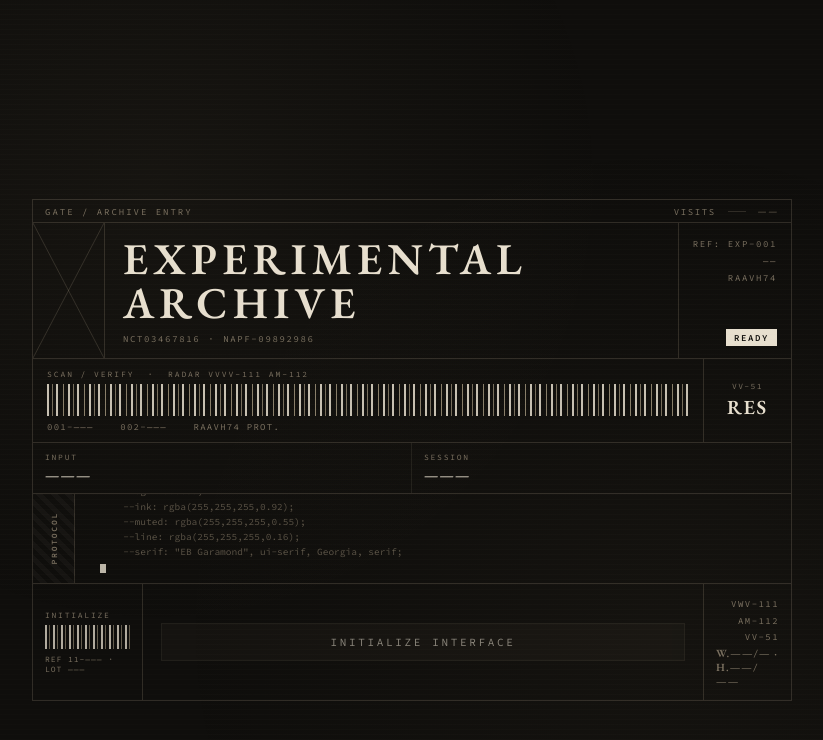
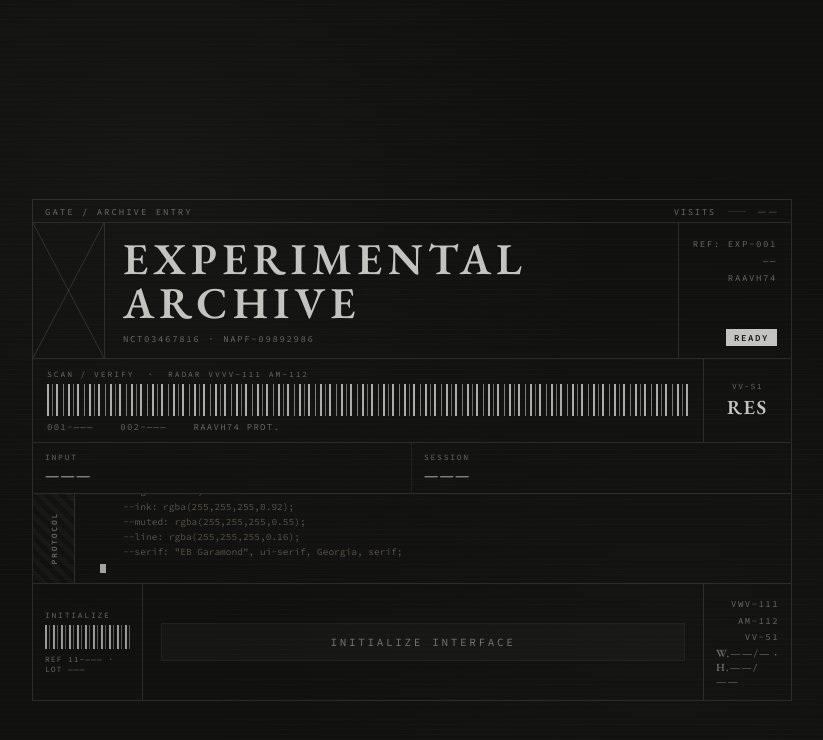
Before and after one commit to jofrearchive/jofrearchive, a Jekyll site: the page built from index.html, in a window 1280 px wide. Shown: the top 740 px of the page, without its empty margins (228-1051 px from the left). Built offline with Jekyll 4.4.1, drawn with Linux system fonts in a browser that asks for light colours.

Commit message:
Update index.html

```diff
--- a/index.html
+++ b/index.html
@@ -12,11 +12,11 @@ layout: none
   <link href="https://fonts.googleapis.com/css2?family=EB+Garamond:wght@500;600&family=Source+Code+Pro:wght@400;600&display=swap" rel="stylesheet">
   <style>
     :root{
-      --bg: #0f0e0c;
-      --ink: #e8e0d0;
-      --muted: #7a7060;
-      --line: rgba(200,185,155,0.18);
-      --line2: rgba(200,185,155,0.10);
+      --bg: #111110;
+      --ink: #c4c4c0;
+      --muted: #696968;
+      --line: rgba(180,180,176,0.16);
+      --line2: rgba(180,180,176,0.09);
       --serif: "EB Garamond", ui-serif, Georgia, serif;
       --mono: "Source Code Pro", ui-monospace, monospace;
     }
@@ -34,9 +34,9 @@ layout: none
       content:"";
       position:fixed; inset:0;
       background:
-        radial-gradient(circle at 30% 20%, rgba(210,185,140,0.04), transparent 40%),
-        radial-gradient(circle at 70% 70%, rgba(200,175,130,0.03), transparent 46%),
-        repeating-linear-gradient(0deg, rgba(200,185,155,0.015) 0px, rgba(200,185,155,0.015) 1px, transparent 1px, transparent 5px);
+        radial-gradient(circle at 30% 20%, rgba(180,180,176,0.03), transparent 40%),
+        radial-gradient(circle at 70% 70%, rgba(180,180,176,0.02), transparent 46%),
+        repeating-linear-gradient(0deg, rgba(180,180,176,0.014) 0px, rgba(180,180,176,0.014) 1px, transparent 1px, transparent 5px);
       pointer-events:none;
       z-index:10;
     }
@@ -60,7 +60,7 @@ layout: none
       color:var(--ink); letter-spacing:.1em;
       transition: color .4s;
     }
-    .visit-count.flash { color:#e8e0d0; }
+    .visit-count.flash { color:#c4c4c0; }
 
     /* Header label */
     .header-label {
@@ -78,7 +78,7 @@ layout: none
       pointer-events:none;
     }
     .hl-priority svg line {
-      stroke: rgba(200,185,155,0.18);
+      stroke: rgba(180,180,176,0.18);
       stroke-width:1;
       vector-effect: non-scaling-stroke;
     }
@@ -86,11 +86,11 @@ layout: none
     .hl-priority-val { font-family:var(--serif); font-weight:600; font-size:44px; line-height:1; color:var(--ink); }
     .hl-main { padding:14px 18px; display:flex; flex-direction:column; justify-content:space-between; gap:8px; }
     .hl-kicker { font-size:9px; letter-spacing:.26em; text-transform:uppercase; color:var(--muted); }
-    .hl-title { font-family:var(--serif); font-weight:600; font-size:clamp(28px,5vw,44px); letter-spacing:.12em; text-transform:uppercase; line-height:1.0; color:#e8e0d0; }
+    .hl-title { font-family:var(--serif); font-weight:600; font-size:clamp(28px,5vw,44px); letter-spacing:.12em; text-transform:uppercase; line-height:1.0; color:#c4c4c0; }
     .hl-sub { font-size:9px; letter-spacing:.18em; text-transform:uppercase; color:var(--muted); display:flex; gap:8px; flex-wrap:wrap; }
     .hl-right { border-left:1px solid var(--line); padding:12px 14px; display:flex; flex-direction:column; justify-content:space-between; align-items:flex-end; min-width:92px; }
     .hl-ref { font-size:9px; letter-spacing:.18em; text-transform:uppercase; color:var(--muted); text-align:right; line-height:1.9; }
-    .hl-status-badge { background:#e8e0d0; color:#0f0e0c; font-size:9px; font-weight:600; letter-spacing:.18em; text-transform:uppercase; padding:3px 8px; }
+    .hl-status-badge { background:#c4c4c0; color:#111110; font-size:9px; font-weight:600; letter-spacing:.18em; text-transform:uppercase; padding:3px 8px; }
 
     /* Barcode row */
     .barcode-row { border:1px solid var(--line); border-bottom:none; display:grid; grid-template-columns:1fr 88px; align-items:stretch; }
@@ -99,13 +99,13 @@ layout: none
     .bc-bar {
       height:32px;
       background:repeating-linear-gradient(90deg,
-        rgba(232,224,208,0.85) 0px, rgba(232,224,208,0.85) 2px,
+        rgba(200,200,196,0.85) 0px, rgba(200,200,196,0.85) 2px,
         transparent 2px, transparent 5px,
-        rgba(200,185,155,0.55) 5px, rgba(200,185,155,0.55) 6px,
+        rgba(180,180,176,0.55) 5px, rgba(180,180,176,0.55) 6px,
         transparent 6px, transparent 9px,
-        rgba(232,224,208,0.85) 9px, rgba(232,224,208,0.85) 11px,
+        rgba(200,200,196,0.85) 9px, rgba(200,200,196,0.85) 11px,
         transparent 11px, transparent 16px,
-        rgba(200,185,155,0.65) 16px, rgba(200,185,155,0.65) 17px,
+        rgba(180,180,176,0.65) 16px, rgba(180,180,176,0.65) 17px,
         transparent 17px, transparent 21px);
     }
     .bc-num { font-size:9px; letter-spacing:.14em; color:var(--muted); }
@@ -119,7 +119,7 @@ layout: none
     .info-cell:last-child { border-right:none; }
     .ic-label { font-size:8px; letter-spacing:.22em; text-transform:uppercase; color:var(--muted); }
     .ic-val { font-family:var(--serif); font-size:15px; font-weight:600; letter-spacing:.08em; text-transform:uppercase; color:var(--ink); transition:color .4s; }
-    .ic-val.flash { color:#e8e0d0; }
+    .ic-val.flash { color:#c4c4c0; }
 
     /* ── TYPEWRITER CODE BAND ── */
     .desc-band {
@@ -129,7 +129,7 @@ layout: none
     }
     .desc-marker {
       border-right:1px solid var(--line);
-      background:repeating-linear-gradient(45deg, transparent 0px, transparent 5px, rgba(200,185,155,0.04) 5px, rgba(200,185,155,0.04) 10px);
+      background:repeating-linear-gradient(45deg, transparent 0px, transparent 5px, rgba(180,180,176,0.04) 5px, rgba(180,180,176,0.04) 10px);
       display:flex; align-items:center; justify-content:center;
     }
     .desc-marker span { font-size:8px; font-weight:600; letter-spacing:.22em; text-transform:uppercase; color:var(--muted); writing-mode:vertical-rl; transform:rotate(180deg); }
@@ -138,8 +138,8 @@ layout: none
     .code-stream-wrap::before, .code-stream-wrap::after {
       content:""; position:absolute; left:0; right:0; height:20px; z-index:2; pointer-events:none;
     }
-    .code-stream-wrap::before { top:0; background:linear-gradient(to bottom, #0f0e0c 30%, transparent); }
-    .code-stream-wrap::after  { bottom:0; background:linear-gradient(to top, #0f0e0c 30%, transparent); }
+    .code-stream-wrap::before { top:0; background:linear-gradient(to bottom, #111110 30%, transparent); }
+    .code-stream-wrap::after  { bottom:0; background:linear-gradient(to top, #111110 30%, transparent); }
 
     /* The visible typewriter area — scrolls up automatically */
     #codeDisplay {
@@ -155,7 +155,7 @@ layout: none
     .tw-cursor {
       display:inline-block;
       width:6px; height:1em;
-      background:rgba(232,224,208,0.8);
+      background:rgba(200,200,196,0.8);
       vertical-align:text-bottom;
       animation:blink .72s step-end infinite;
     }
@@ -167,32 +167,32 @@ layout: none
     .fl-scan-label { font-size:8px; letter-spacing:.22em; text-transform:uppercase; color:var(--muted); }
     .fl-scan-bar {
       height:24px;
-      background:repeating-linear-gradient(90deg, rgba(232,224,208,0.75) 0px, rgba(232,224,208,0.75) 2px, transparent 2px, transparent 4px, rgba(200,185,155,0.45) 4px, rgba(200,185,155,0.45) 5px, transparent 5px, transparent 8px);
+      background:repeating-linear-gradient(90deg, rgba(200,200,196,0.75) 0px, rgba(200,200,196,0.75) 2px, transparent 2px, transparent 4px, rgba(180,180,176,0.45) 4px, rgba(180,180,176,0.45) 5px, transparent 5px, transparent 8px);
     }
     .fl-scan-num { font-size:8px; letter-spacing:.12em; color:var(--muted); }
     .fl-cta { padding:14px 18px; display:flex; flex-direction:column; gap:8px; justify-content:center; }
     .fl-cta-hint { font-size:9px; letter-spacing:.26em; text-transform:uppercase; color:var(--muted); }
     @keyframes btnPulse {
-      0%,100% { opacity:1; border-color:rgba(200,185,155,0.30); }
-      50%      { opacity:0.55; border-color:rgba(200,185,155,0.12); }
+      0%,100% { opacity:1; border-color:rgba(180,180,176,0.30); }
+      50%      { opacity:0.55; border-color:rgba(180,180,176,0.12); }
     }
     .btn {
-      appearance:none; border:1px solid rgba(200,185,155,0.30);
-      background:rgba(200,185,155,0.06); color:#e8e0d0;
+      appearance:none; border:1px solid rgba(180,180,176,0.30);
+      background:rgba(180,180,176,0.06); color:#c4c4c0;
       font-family:var(--mono); font-size:11px; letter-spacing:.24em; text-transform:uppercase;
       padding:11px 18px; cursor:pointer;
       transition:background .12s, border-color .12s, transform .08s;
       position:relative; overflow:hidden;
       animation: btnPulse 3.2s ease-in-out infinite;
     }
-    .btn::after { content:""; position:absolute; top:0; left:-100%; width:60%; height:100%; background:linear-gradient(90deg, transparent, rgba(200,185,155,0.08), transparent); transition:left .35s ease; }
-    .btn:hover { background:rgba(200,185,155,0.12); border-color:rgba(200,185,155,0.45); transform:translateY(-1px); animation:none; opacity:1; }
+    .btn::after { content:""; position:absolute; top:0; left:-100%; width:60%; height:100%; background:linear-gradient(90deg, transparent, rgba(180,180,176,0.08), transparent); transition:left .35s ease; }
+    .btn:hover { background:rgba(180,180,176,0.12); border-color:rgba(180,180,176,0.45); transform:translateY(-1px); animation:none; opacity:1; }
     .btn:hover::after { left:160%; }
     .btn:active { transform:translateY(0); }
-    .btn:focus-visible { outline:2px solid rgba(200,185,155,0.30); outline-offset:3px; }
+    .btn:focus-visible { outline:2px solid rgba(180,180,176,0.30); outline-offset:3px; }
     .fl-meta { border-left:1px solid var(--line); padding:12px; display:flex; flex-direction:column; justify-content:space-between; align-items:flex-end; }
     .fl-meta-top { font-size:9px; letter-spacing:.16em; text-transform:uppercase; color:var(--muted); text-align:right; line-height:1.85; }
-    .fl-meta-lot { font-family:var(--serif); font-size:11px; font-weight:600; letter-spacing:.10em; color:#7a7060; }
+    .fl-meta-lot { font-family:var(--serif); font-size:11px; font-weight:600; letter-spacing:.10em; color:#696968; }
 
     @media (max-width:560px){
       .info-grid { grid-template-columns:1fr 1fr; }
```
